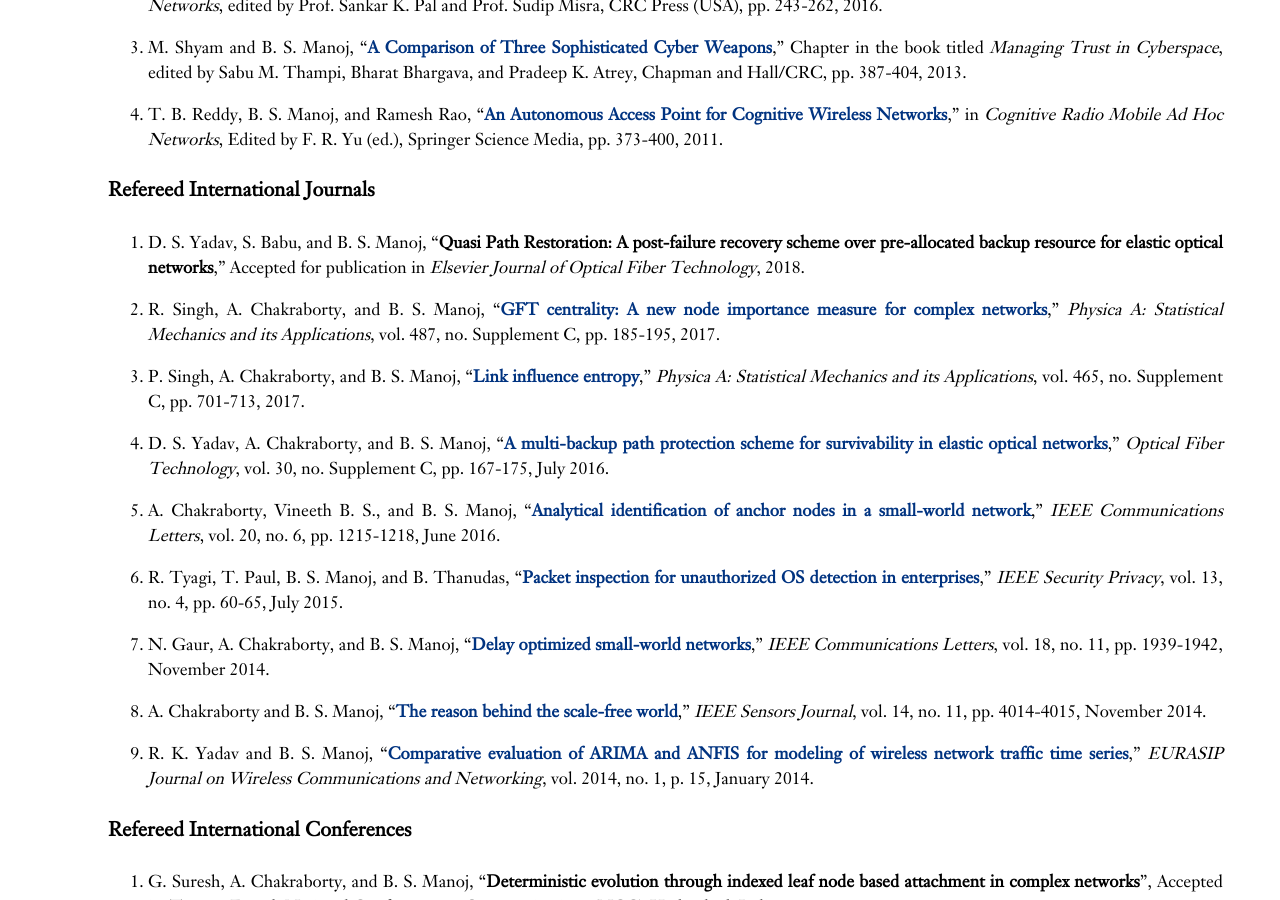
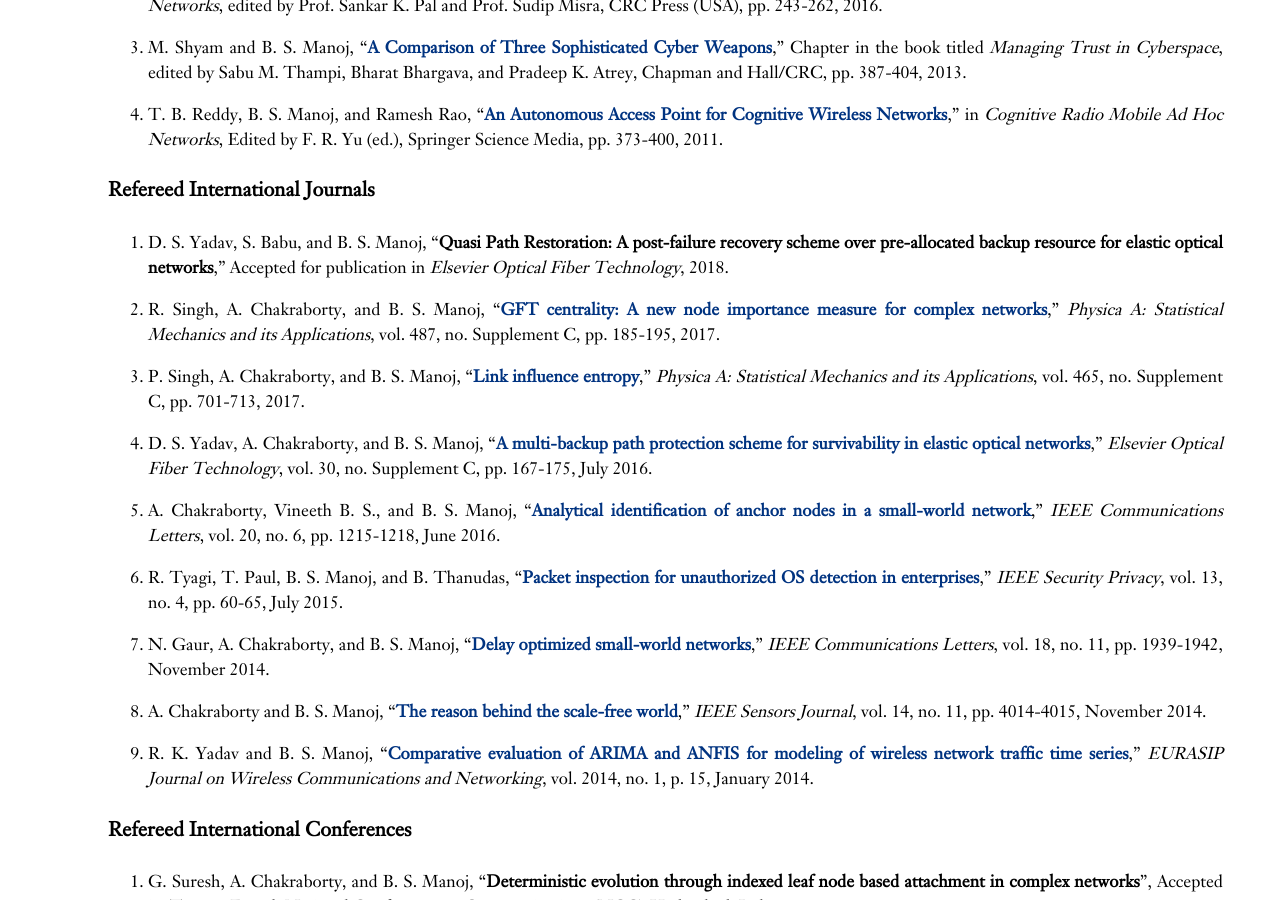
Before and after one commit to iist-sysnet/iist-sysnet.github.io, a Jekyll site: the page built from publications.md, in a window 1280 px wide and 900 px high, scrolled down 475 px. Built offline with Jekyll 4.4.1, drawn with Linux system fonts in a browser that asks for light colours.

Commit message:
Commit on 19th Jan, 2018

```diff
--- a/publications.md
+++ b/publications.md
@@ -38,7 +38,7 @@ Springer Science Media, pp. 373-400, 2011.
 1. D. S. Yadav, S. Babu, and B. S. Manoj, "**Quasi Path Restoration:
 A post-failure recovery scheme over pre-allocated backup resource
 for elastic optical networks**,"
- Accepted for publication in *Elsevier Journal of Optical Fiber Technology*, 2018.
+ Accepted for publication in *Elsevier Optical Fiber Technology*, 2018.
 
 1. R. Singh, A. Chakraborty, and B. S. Manoj, "[**GFT centrality: A new node importance measure for complex networks**](
 https://doi.org/10.1016/j.physa.2017.06.018){:target="_blank"}," *Physica A: Statistical Mechanics and its
@@ -50,7 +50,7 @@ Applications*, vol. 465, no. Supplement C, pp. 701-713, 2017.
 
 
 1. D. S. Yadav, A. Chakraborty, and B. S. Manoj, "[**A multi-backup path protection scheme for survivability in elastic optical networks**](
-https://doi.org/10.1016/j.yofte.2016.05.003){:target="_blank"}," *Optical Fiber
+https://doi.org/10.1016/j.yofte.2016.05.003){:target="_blank"}," *Elsevier Optical Fiber
 Technology*, vol. 30, no. Supplement C, pp. 167-175, July 2016.
 
 1. A. Chakraborty, Vineeth B. S., and B. S. Manoj, "[**Analytical identification of anchor nodes in a small-world network**](
```
